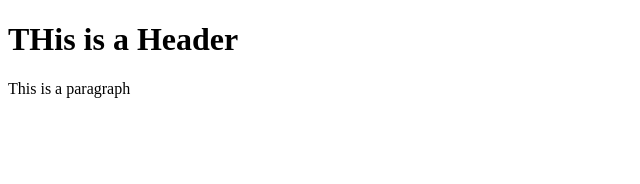
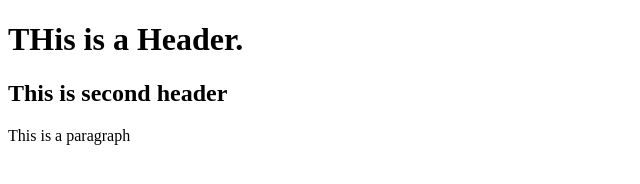
Before and after one commit to prabhoz/Git-Test, a plain HTML site: page index.html in a window 1280 px wide. Shown: the whole page, without its empty margins (0-640 px from the left). Drawn offline with Linux system fonts and the light colour scheme.

Commit message:
test header

```diff
--- a/index.html
+++ b/index.html
@@ -2,7 +2,8 @@
 <html>
 	<head>
 	<body>
-		<h1>THis is a Header</h1>
+		<h1>THis is a Header.</h1>
+			<h2>This is second header</h2>
 		<p>This is a paragraph</p>
 	</body>
 	</head>
```
